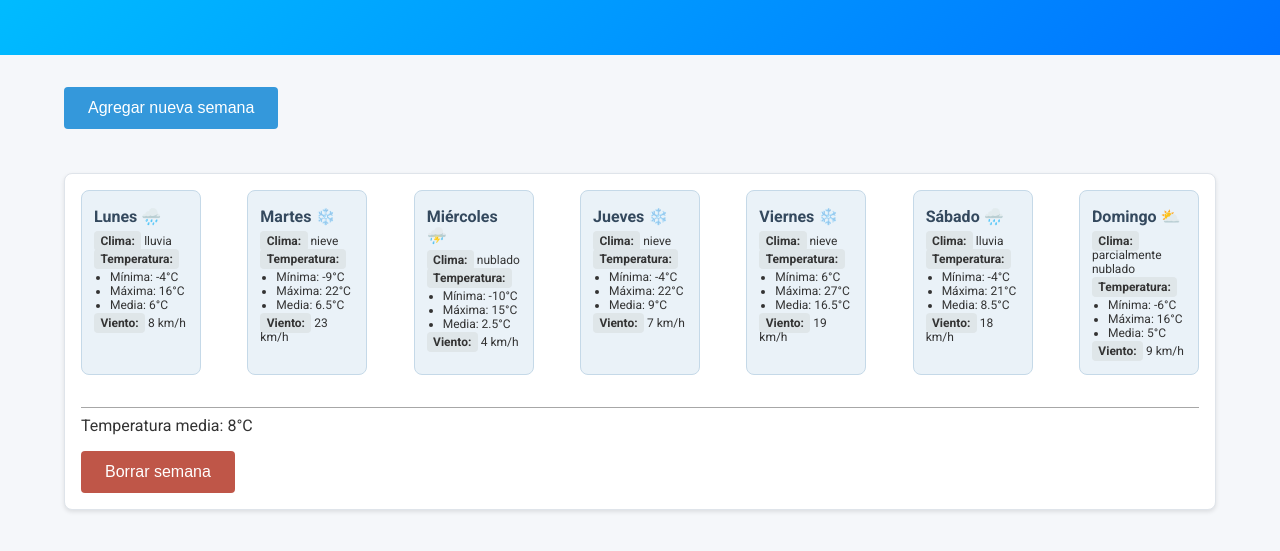
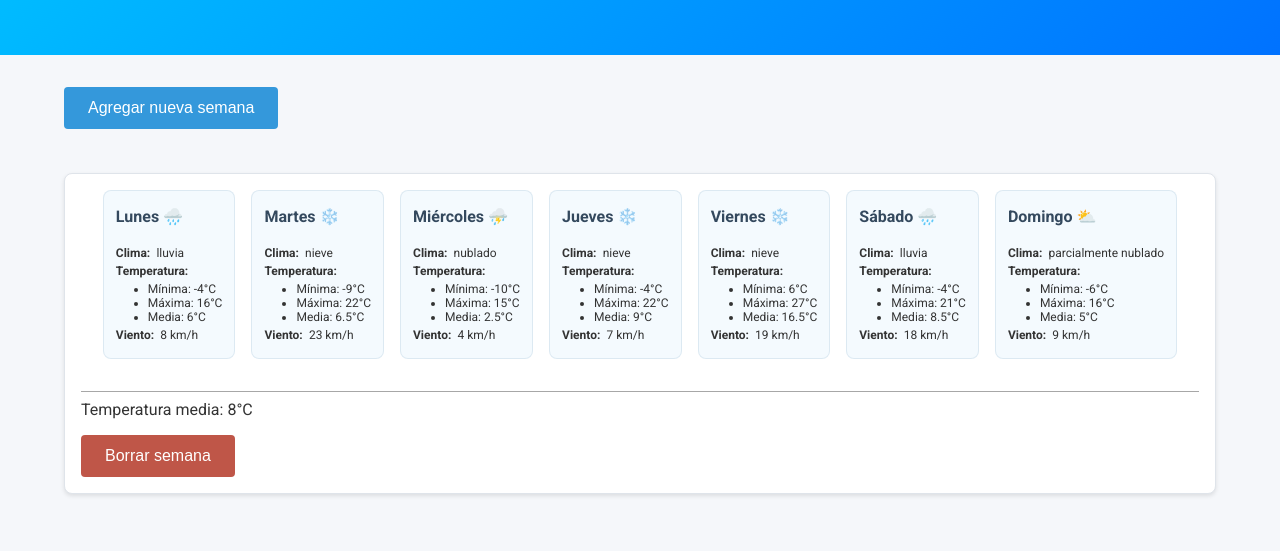
Before and after one commit to asm-dev/weather-forecast-app, a website with bundled scripts: page index.html in a window 1280 px wide. Shown: the part 195-746 px from the top of the page. Built offline with nearby package versions, Linux system fonts and the light colour scheme.

Commit message:
fix minor style issues on main view

```diff
--- a/src/styles/weather-style.css
+++ b/src/styles/weather-style.css
@@ -59,7 +59,7 @@
 .cloud-two {
   position: absolute;
   top: 60%;
-  left: -200px;
+  left: -300px;
   width: 250px;
   height: 70px;
   background-color: #ffffff;
@@ -67,7 +67,7 @@
   box-shadow: 50px 0 0 0 #ffffff, 100px 0 0 0 #ffffff, 150px 0 0 0 #ffffff;
   opacity: 0.7;
   animation: moveCloud 18s linear infinite;
-  animation-delay: 3s;
+  animation-delay: 4s;
 }
 
 body {
@@ -142,9 +142,9 @@ button {
 
 .weekly-weather-container .daily-weather-cards {
   display: flex;
-  flex-wrap: wrap; /* Flex-wrap para que las cards no se desborden */
+  flex-wrap: wrap;
   gap: 1rem;
-  justify-content: space-between;
+  justify-content: center;
 }
 
 .daily-forecast-card {
@@ -152,12 +152,16 @@ button {
   flex-direction: column;
   justify-content: flex-start;
   text-align: left;
-  background-color: #eaf2f8;
-  border: 1px solid #c5d9e8;
+  background-color: #bddffa2a;
+  border: 1px solid #c5d9e880;
   border-radius: 8px;
-  padding: 0.75rem; /* Aumentamos el padding */
-  width: 120px;
+  padding: 0.75rem;
+  max-width: 200px;
   height: auto;
+}
+
+.daily-forecast-card article {
+  padding-top: 0.75rem;
 }
 
 .daily-forecast-card h3 {
@@ -173,7 +177,7 @@ li {
 }
 
 .daily-forecast-card ul {
-  padding-left: 1rem;
+  padding-left: 2rem;
 }
 
 .daily-forecast-card p {
@@ -182,8 +186,7 @@ li {
 
 .daily-forecast-card p span {
   font-weight: bold;
-  background-color: #dfe6e9;
-  padding: 0.2rem 0.4rem;
+  padding: 0.4rem 0.2rem 0.4rem 0rem;
   border-radius: 4px;
 }
 
```
